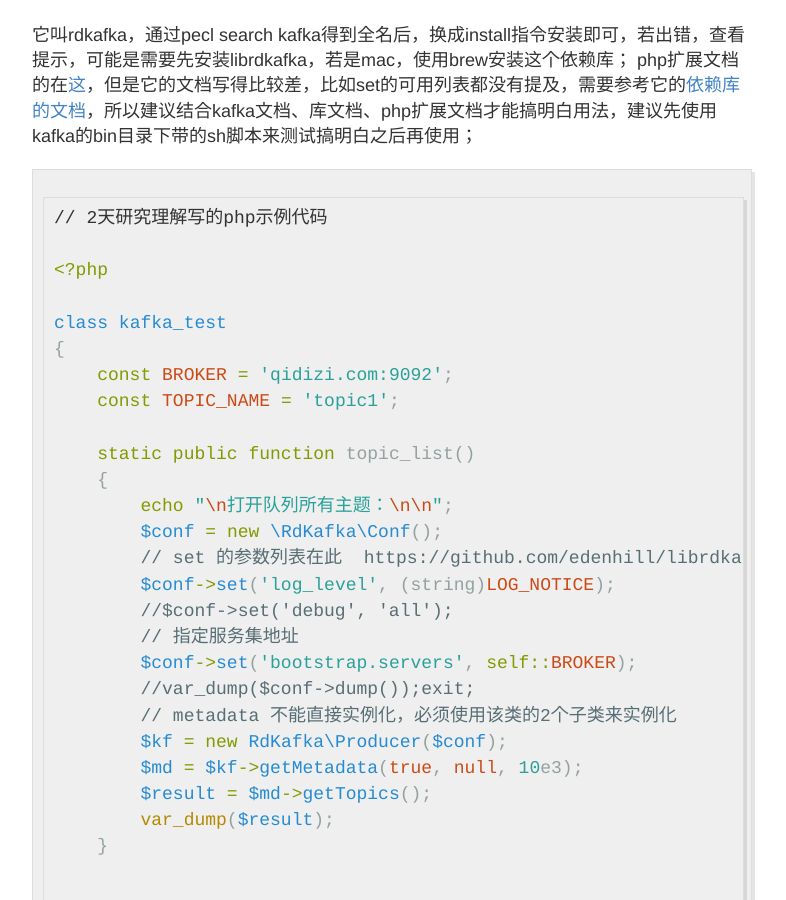
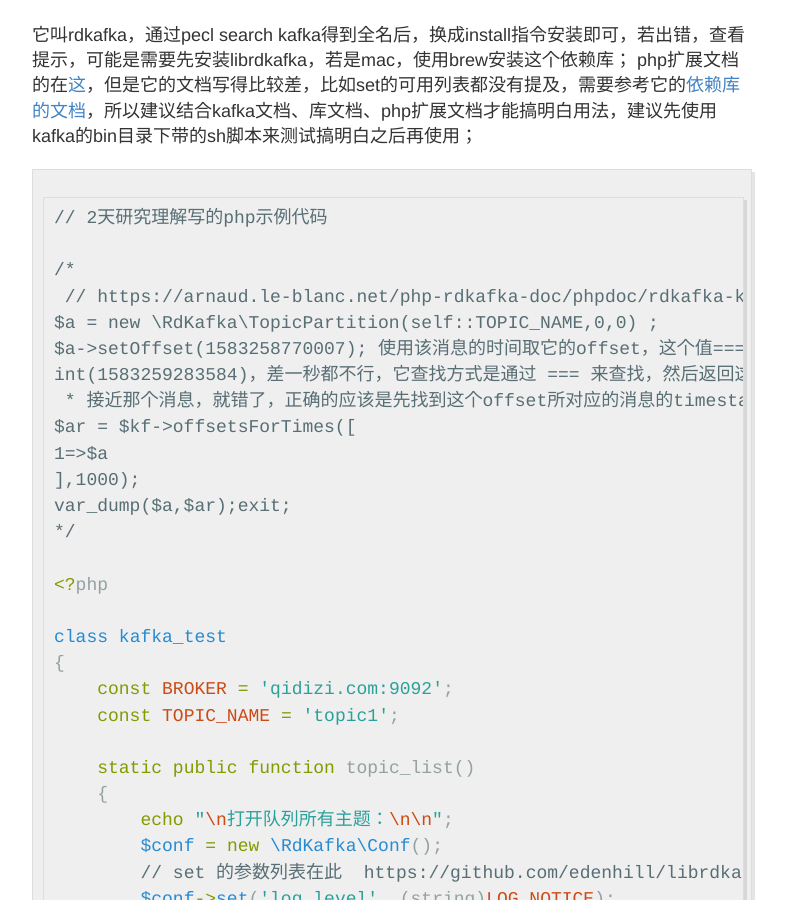
Before and after one commit to qidizi/qidizi.github.io, a Jekyll site: the page built from _posts/2020-02-28-kafka.md, in a window 1280 px wide and 900 px high, scrolled down 997 px. Shown: the whole window, without its empty margins (248-1034 px from the left). Built offline with Jekyll 4.4.1, drawn with Linux system fonts in a browser that asks for light colours; our own code applies the rules of GitHub Pages for plain Markdown files.

Commit message:
Update 2020-02-28-kafka.md

````diff
--- a/_posts/2020-02-28-kafka.md
+++ b/_posts/2020-02-28-kafka.md
@@ -30,6 +30,18 @@
 
 ```php
 // 2天研究理解写的php示例代码
+
+/*
+ // https://arnaud.le-blanc.net/php-rdkafka-doc/phpdoc/rdkafka-kafkaconsumer.offsetsfortimes.html 用例
+$a = new \RdKafka\TopicPartition(self::TOPIC_NAME,0,0) ;
+$a->setOffset(1583258770007); 使用该消息的时间取它的offset，这个值=== public $timestamp =>
+int(1583259283584)，差一秒都不行，它查找方式是通过 === 来查找，然后返回这个offset的，所以你若理解为随便填写个时间，它会返回最
+ * 接近那个消息，就错了，正确的应该是先找到这个offset所对应的消息的timestamp，然后赋值
+$ar = $kf->offsetsForTimes([
+1=>$a
+],1000);
+var_dump($a,$ar);exit;
+*/
 
 <?php
 
````
